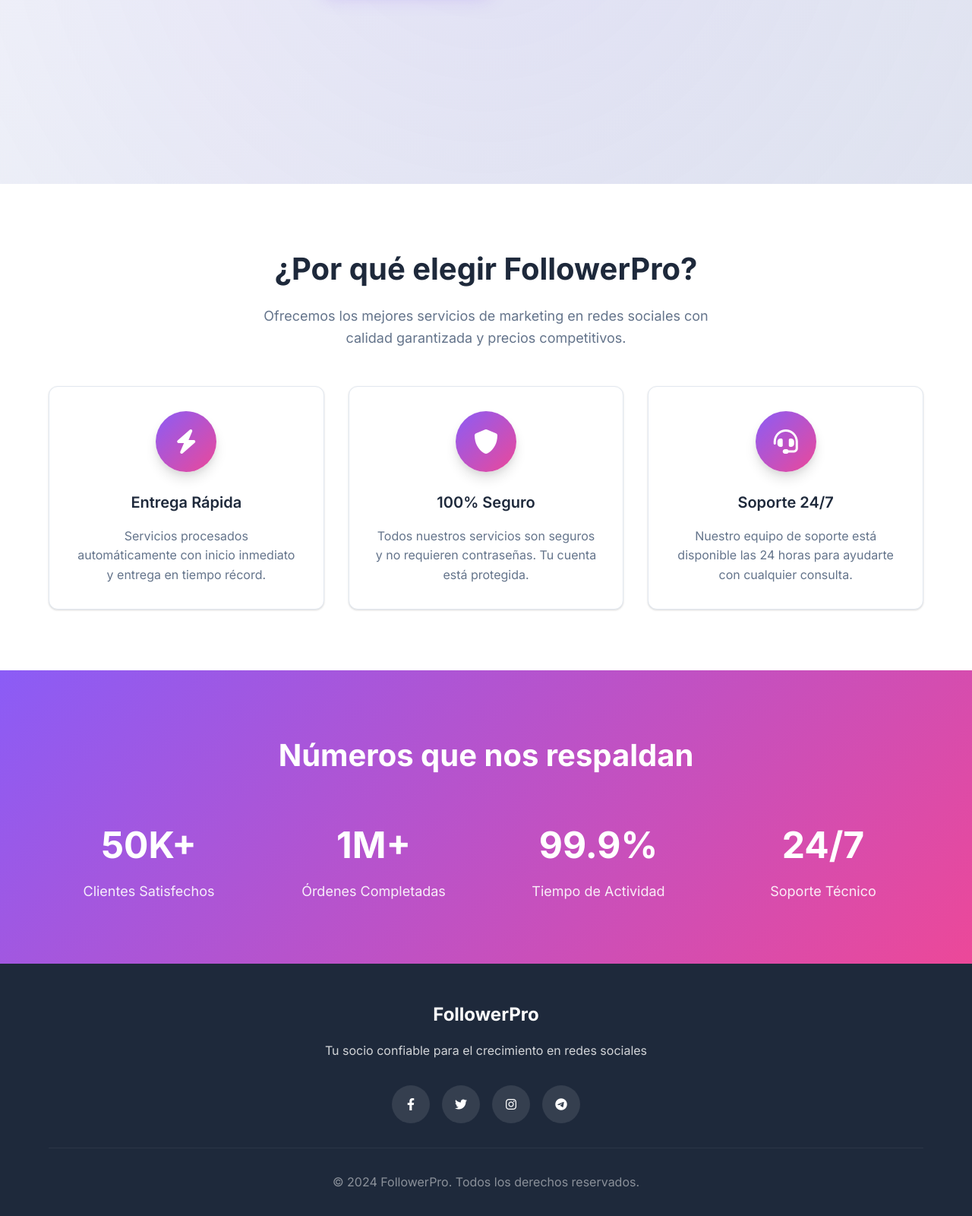
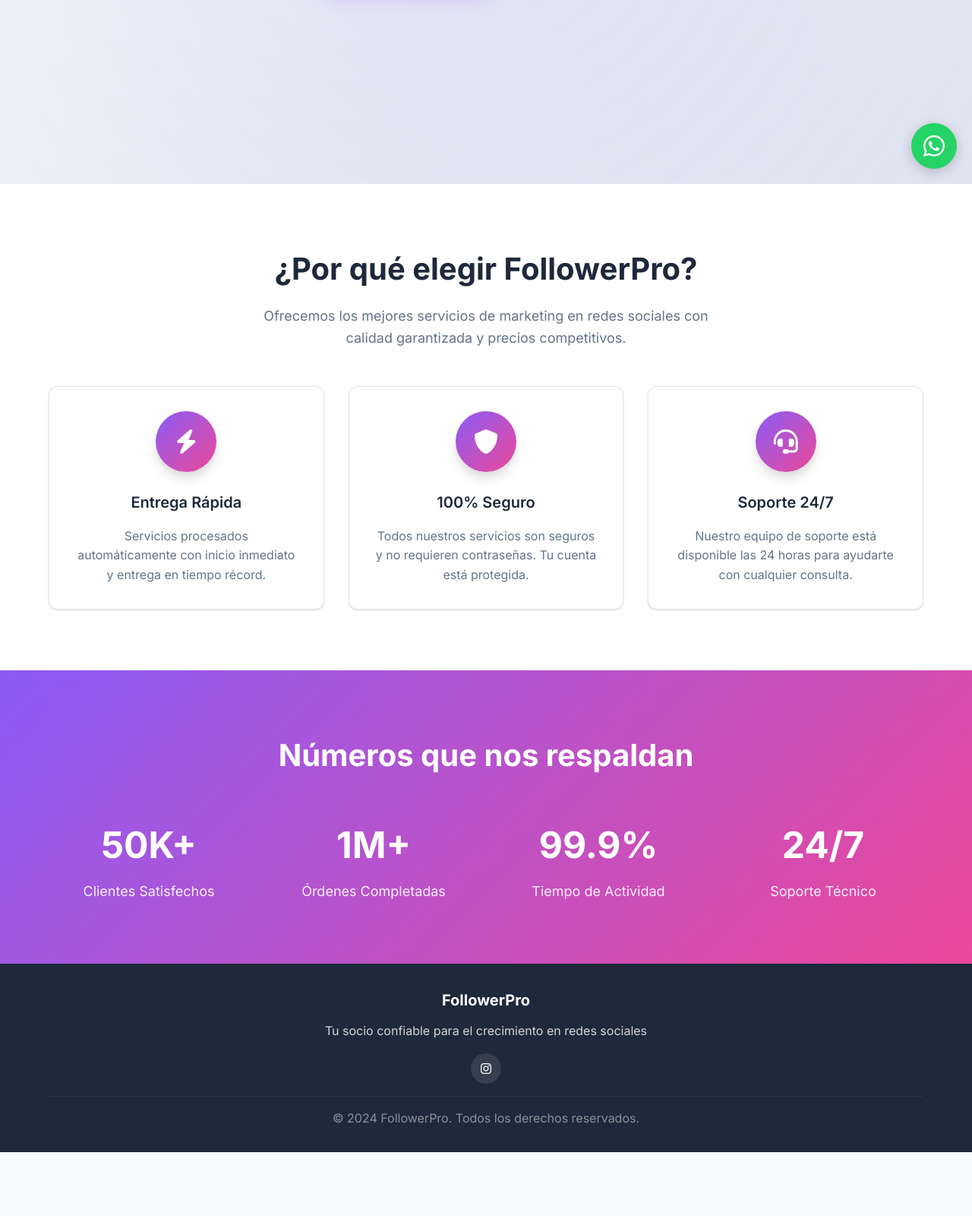
Before and after one commit to EGMdev-profesional/FollowerPro, a website: page public/index.html in a window 1280 px wide. Shown: the part 558-2158 px from the top of the page at 76% size. After the commit the page ends 2074 px from the top, so only its background shows below. Drawn offline with Linux system fonts and the light colour scheme.

Commit message:
Ajustes al footer y botón de WhatsApp en index.html

```diff
--- a/public/css/style-purple.css
+++ b/public/css/style-purple.css
@@ -320,8 +320,8 @@
 /* Botón de favorito en servicios */
 .service-favorite {
     position: absolute;
-    top: 1rem;
-    right: 1rem;
+    top: 0.1rem;
+    right: 0.1rem;
     background: rgba(255, 255, 255, 0.95);
     border: none;
     width: 36px;
--- a/public/index.html
+++ b/public/index.html
@@ -330,7 +330,7 @@
         .footer {
             background: var(--text-primary);
             color: var(--text-white);
-            padding: 3rem 5% 2rem;
+            padding: 2rem 5% 1rem;
             text-align: center;
         }
 
@@ -340,25 +340,25 @@
         }
 
         .footer h3 {
-            font-size: 1.5rem;
-            margin-bottom: 1rem;
+            font-size: 1.25rem;
+            margin-bottom: 0.75rem;
         }
 
         .footer p {
             opacity: 0.8;
-            margin-bottom: 2rem;
+            margin-bottom: 1rem;
         }
 
         .social-links {
             display: flex;
             justify-content: center;
             gap: 1rem;
-            margin-bottom: 2rem;
+            margin-bottom: 1rem;
         }
 
         .social-link {
-            width: 50px;
-            height: 50px;
+            width: 40px;
+            height: 40px;
             background: rgba(255, 255, 255, 0.1);
             border-radius: 50%;
             display: flex;
@@ -376,7 +376,7 @@
 
         .footer-bottom {
             border-top: 1px solid rgba(255, 255, 255, 0.1);
-            padding-top: 2rem;
+            padding-top: 1rem;
             opacity: 0.6;
         }
 
@@ -514,6 +514,29 @@
         .feature-card:nth-child(1) { animation-delay: 0.1s; }
         .feature-card:nth-child(2) { animation-delay: 0.2s; }
         .feature-card:nth-child(3) { animation-delay: 0.3s; }
+
+        .whatsapp-float {
+            position: fixed;
+            bottom: 20px;
+            right: 20px;
+            background: #25D366;
+            color: white;
+            width: 60px;
+            height: 60px;
+            border-radius: 50%;
+            display: flex;
+            align-items: center;
+            justify-content: center;
+            font-size: 2rem;
+            box-shadow: 0 4px 16px rgba(0, 0, 0, 0.2);
+            z-index: 1000;
+            transition: transform 0.3s ease;
+            text-decoration: none;
+        }
+
+        .whatsapp-float:hover {
+            transform: scale(1.1);
+        }
     </style>
 </head>
 <body>
@@ -617,24 +640,19 @@
             <p>Tu socio confiable para el crecimiento en redes sociales</p>
 
             <div class="social-links">
-                <a href="#" class="social-link">
-                    <i class="fab fa-facebook-f"></i>
-                </a>
-                <a href="#" class="social-link">
-                    <i class="fab fa-twitter"></i>
-                </a>
-                <a href="#" class="social-link">
+                <a href="https://www.instagram.com/dai.mktng?igsh=cXYyMmFndWR6NmEz" class="social-link">
                     <i class="fab fa-instagram"></i>
                 </a>
-                <a href="#" class="social-link">
-                    <i class="fab fa-telegram"></i>
-                </a>
             </div>
-
             <div class="footer-bottom">
                 <p>&copy; 2024 FollowerPro. Todos los derechos reservados.</p>
             </div>
-        </div>
-    </footer>
+    <!-- Botón flotante de WhatsApp -->
+    <a href="https://wa.me/5491138520755?text=¡Hola!%20Necesito%20ayuda%20con%20mi%20panel%20SMM"
+       class="whatsapp-float"
+       target="_blank"
+       title="Contactar por WhatsApp">
+        <i class="fab fa-whatsapp"></i>
+    </a>
 </body>
 </html>
```
